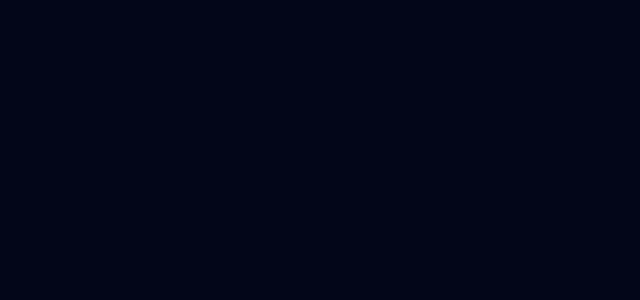
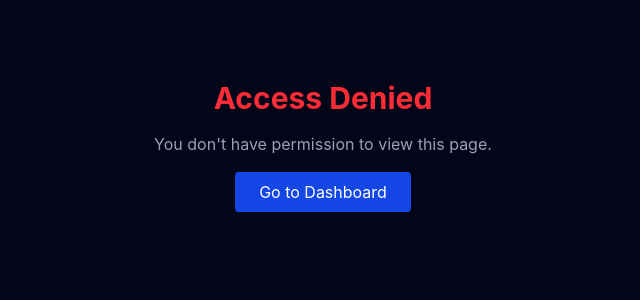
Before and after one commit to sauwin/FE_NTI, a Vue app: page /unauthorized in a window 1280 px wide. Before the commit this address had no page. Shown: the top 300 px of the page, without its empty margins (317-957 px from the left). Built offline with nearby package versions, Linux system fonts and the light colour scheme.

Commit message:
Adding missing page Unauthorized
Added page that might require some redesign, it works just to provide output

```diff
--- a/src/router/router.ts
+++ b/src/router/router.ts
@@ -50,6 +50,7 @@ const routes = [
   },
   { path: '/pending-verification', component: () => import('../views/PendingVerification.vue') },
   { path: '/pending-approval', component: () => import('../views/PendingApproval.vue') },
+  { path: '/unauthorized', component: () => import('../views/Unauthorized.vue') },
   { path: '/verified', component: () => import('../views/Verified.vue') },
 ]
 
--- /dev/null
+++ b/src/views/Unauthorized.vue
@@ -0,0 +1,7 @@
+<template>
+  <div class="flex flex-col items-center mt-20 gap-4">
+    <h1 class="text-3xl font-bold text-red-500">Access Denied</h1>
+    <p class="text-gray-400">You don't have permission to view this page.</p>
+    <router-link to="/dashboard" class="bg-blue-700 text-white px-6 py-2 rounded">Go to Dashboard</router-link>
+  </div>
+</template>
```
